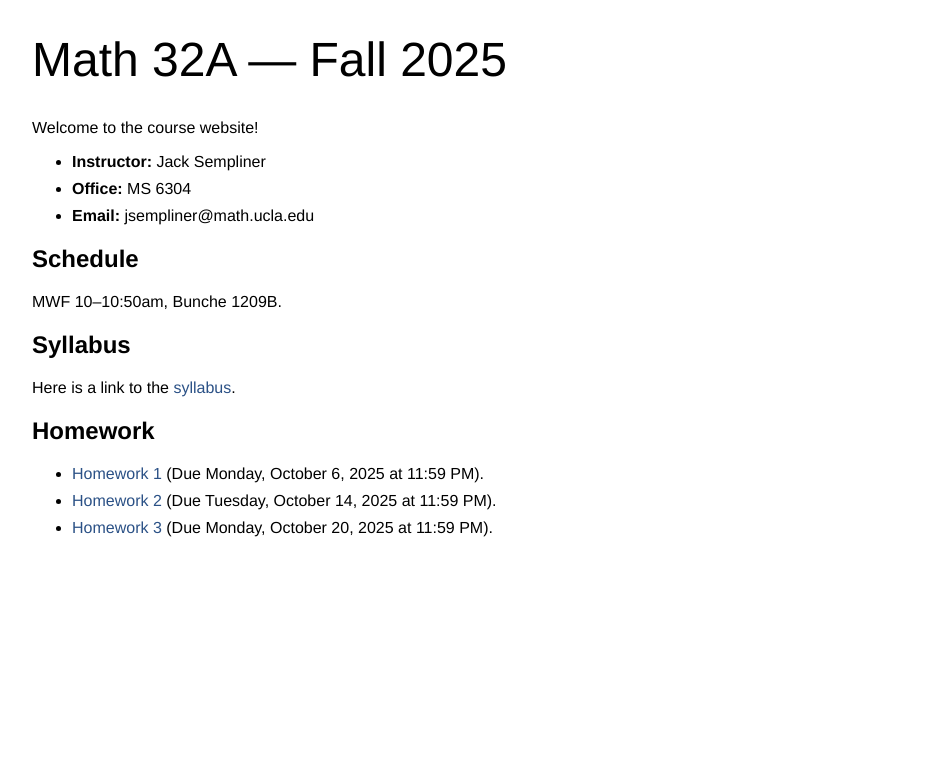
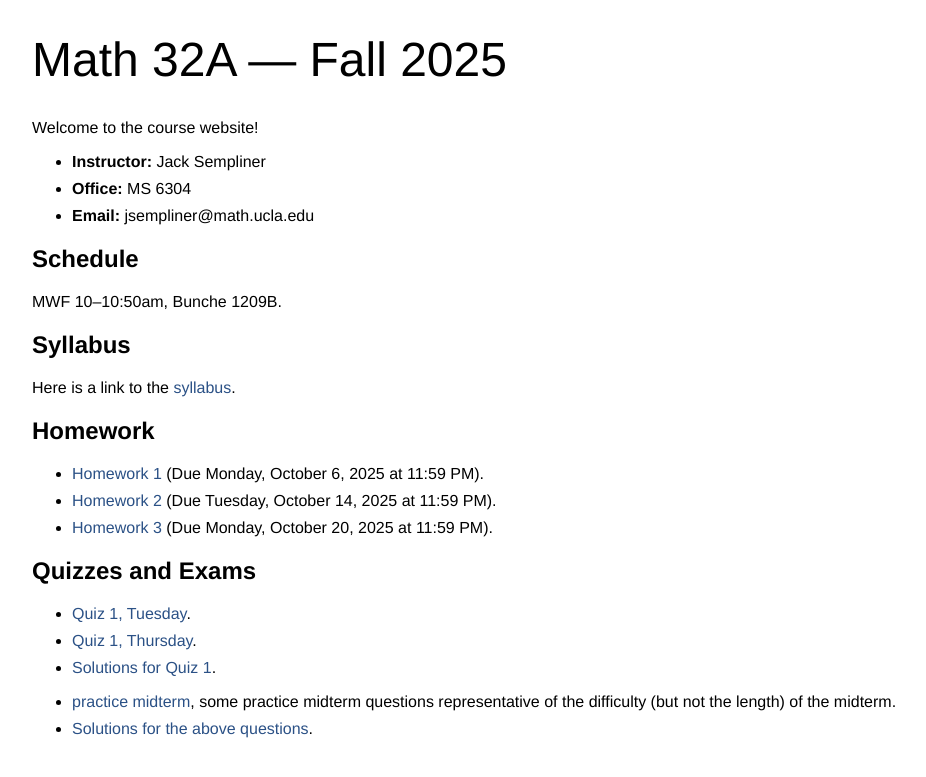
Before and after one commit to jsempliner/jsempliner.github.io, a Jekyll site: the page built from Teaching/Math32A2025F/index.md, in a window 1280 px wide. Shown: the top 777 px of the page, without its empty margins (6-932 px from the left). Built offline with Jekyll 4.4.1, drawn with Linux system fonts in a browser that asks for light colours.

Commit message:
midterm stuff

```diff
--- a/Teaching/Math32A2025F/index.md
+++ b/Teaching/Math32A2025F/index.md
@@ -21,3 +21,16 @@ Here is a link to the <a href = "{{ page.dir }}Math32ASyllabus.pdf">syllabus</a>
     <li><a href = "{{ page.dir }}Math32AHW2.pdf">Homework 2</a> (Due Tuesday, October 14, 2025 at 11:59 PM).</li>
     <li><a href = "{{ page.dir }}Math32AHW3.pdf">Homework 3</a> (Due Monday, October 20, 2025 at 11:59 PM).</li>
 </ul>
+
+## Quizzes and Exams
+
+<ul>
+    <li><a href = "{{ page.dir }}Quiz1T.pdf">Quiz 1, Tuesday</a>.</li>
+    <li><a href = "{{ page.dir }}Quiz1R.pdf">Quiz 1, Thursday</a>.</li>
+    <li><a href = "{{ page.dir }}Quiz_Solutions.pdf">Solutions for Quiz 1</a>.</li>
+</ul>
+
+<ul>
+    <li><a href = "{{ page.dir }}Practice_Midterm.pdf">practice midterm</a>, some practice midterm questions representative of the difficulty (but not the length) of the midterm.</li>
+    <li><a href = "{{ page.dir }}Practice_Midterm_Solutions.pdf">Solutions for the above questions</a>.</li>
+</ul>
```
Also changed, not shown: 7 other files.
